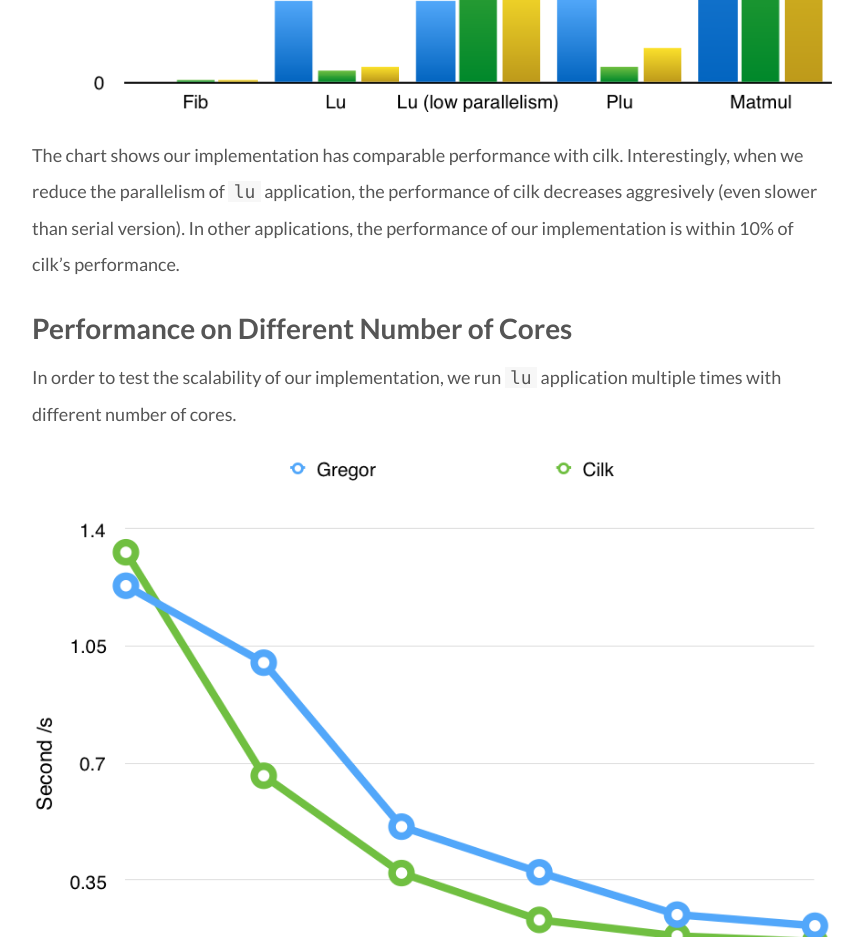
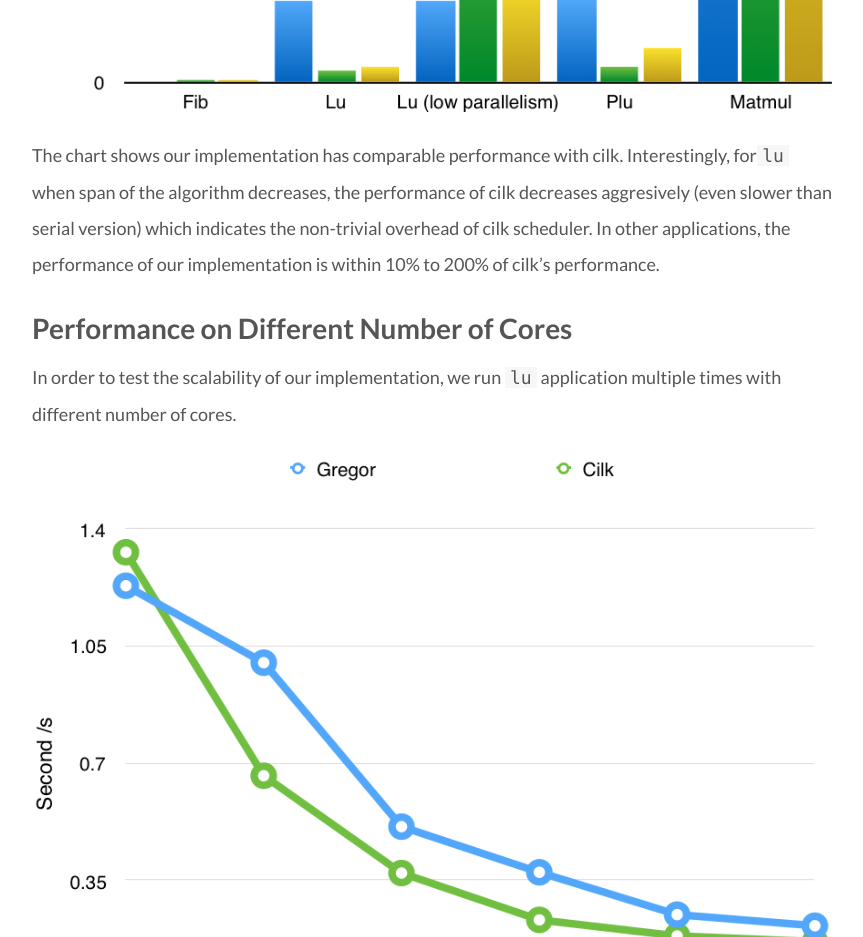
Before and after one commit to mallocanswer/mallocanswer.github.io, a plain HTML site: page report/index.html in a window 1280 px wide. Shown: the part 6120-7057 px from the top of the page, without its empty margins (208-1071 px from the left). Drawn offline with Linux system fonts and the light colour scheme; a script that the page names is missing.

Commit message:
Site updated: 2016-05-07 13:06:20

```diff
--- a/report/index.html
+++ b/report/index.html
@@ -70,7 +70,7 @@ Gregor is a worker-pool based multithreaded programming framework in C. It provi
 <meta property="og:image" content="http://mallocanswer.github.io/3.png">
 <meta property="og:image" content="http://mallocanswer.github.io/1.png">
 <meta property="og:image" content="http://mallocanswer.github.io/4.png">
-<meta property="og:updated_time" content="2016-05-07T17:03:07.000Z">
+<meta property="og:updated_time" content="2016-05-07T17:06:15.000Z">
 <meta name="twitter:card" content="summary">
 <meta name="twitter:title" content="report">
 <meta name="twitter:description" content="Final Report
@@ -273,7 +273,7 @@ The applications are described below (the orginal implementation is from <sup cl
 </ol>
 <p>Note that the cilk version is running in 64-bit mode with more registers, wider word length and cheaper calling convention, etc. Our code runs in 32-bit mode.</p>
 <p><img src="1.png" alt="Different Applications"></p>
-<p>The chart shows our implementation has comparable performance with cilk. Interestingly, when we reduce the parallelism of <code>lu</code> application, the performance of cilk decreases aggresively (even slower than serial version). In other applications, the performance of our implementation is within 10% of cilk’s performance.</p>
+<p>The chart shows our implementation has comparable performance with cilk. Interestingly, for<code>lu</code> when span of the algorithm decreases, the performance of cilk decreases aggresively (even slower than serial version) which indicates the non-trivial overhead of cilk scheduler. In other applications, the performance of our implementation is within 10% to 200% of cilk’s performance.</p>
 <h3>Performance on Different Number of Cores</h3>
 <p>In order to test the scalability of our implementation, we run <code>lu</code> application multiple times with different number of cores.</p>
 <p><img src="4.png" alt="Different Number of cores"><br>
```
